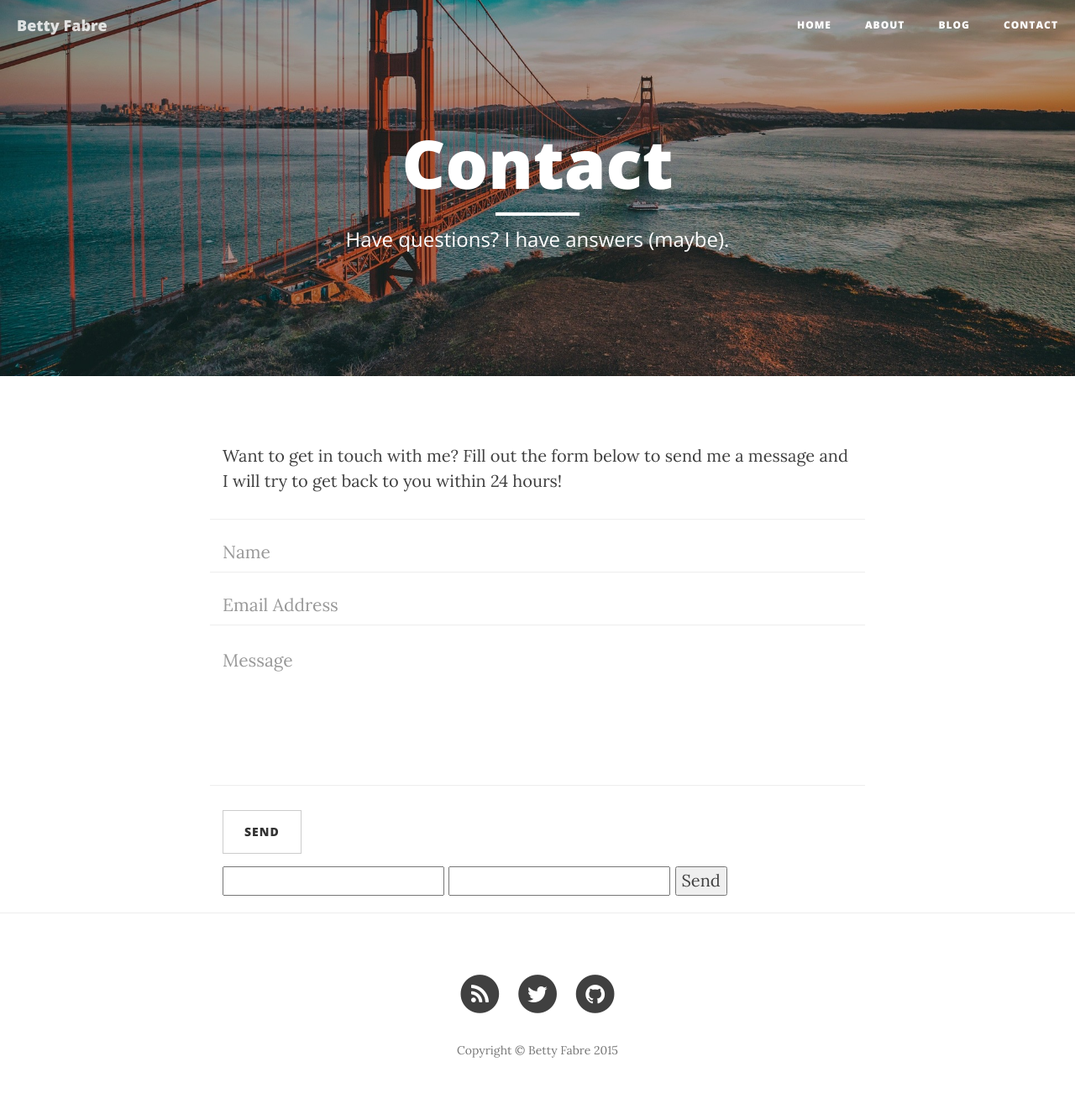
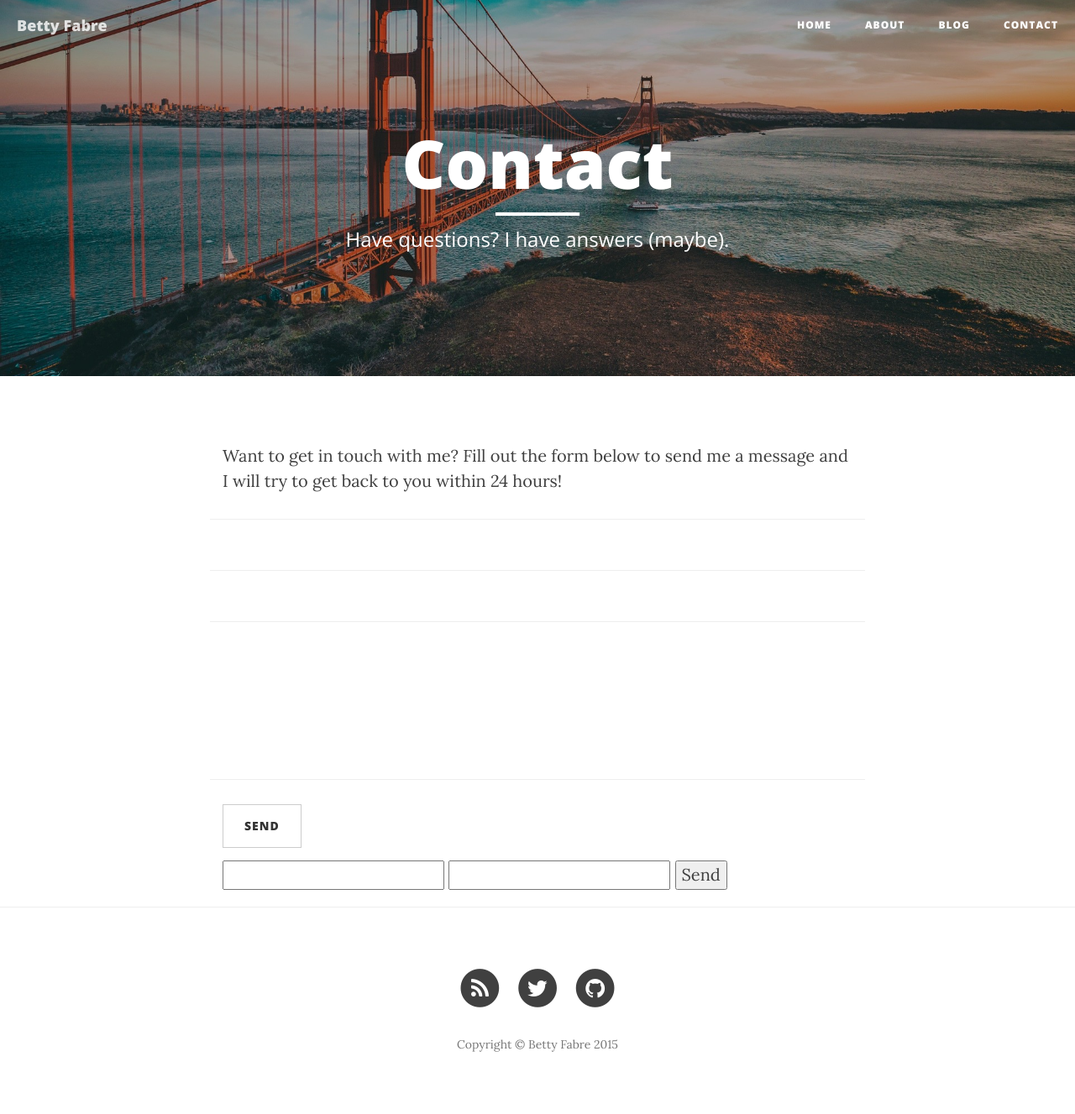
Before and after one commit to asirop/BetFab.github.io, a Jekyll site: the page built from contact.html, in a window 1280 px wide. Shown: the whole page at 84% size. Built offline with Jekyll 4.4.1, drawn with Linux system fonts in a browser that asks for light colours; nearby versions of some CDN libraries.

Commit message:
Update contact.html

```diff
--- a/contact.html
+++ b/contact.html
@@ -12,19 +12,19 @@ header-img: "img/sanfr3.jpg"
     <div class="row control-group">
         <div class="form-group col-xs-12 floating-label-form-group controls">
             <label>Name</label>
-            <input type="text" name ="name" class="form-control" placeholder="Name">
+            <input type="text" name="name">
         </div>
     </div>
     <div class="row control-group">
         <div class="form-group col-xs-12 floating-label-form-group controls">
             <label>Email Address</label>
-            <input type="email" name="_replyto" class="form-control" placeholder="Email Address">
+            <input type="email" name="_replyto">
         </div>
     </div>
     <div class="row control-group">
         <div class="form-group col-xs-12 floating-label-form-group controls">
             <label>Message</label>
-            <textarea name="body" rows="5" class="form-control" placeholder="Message"></textarea>
+              <textarea name="body" rows="5"></textarea>
         </div>
     </div>
     <br>
```
